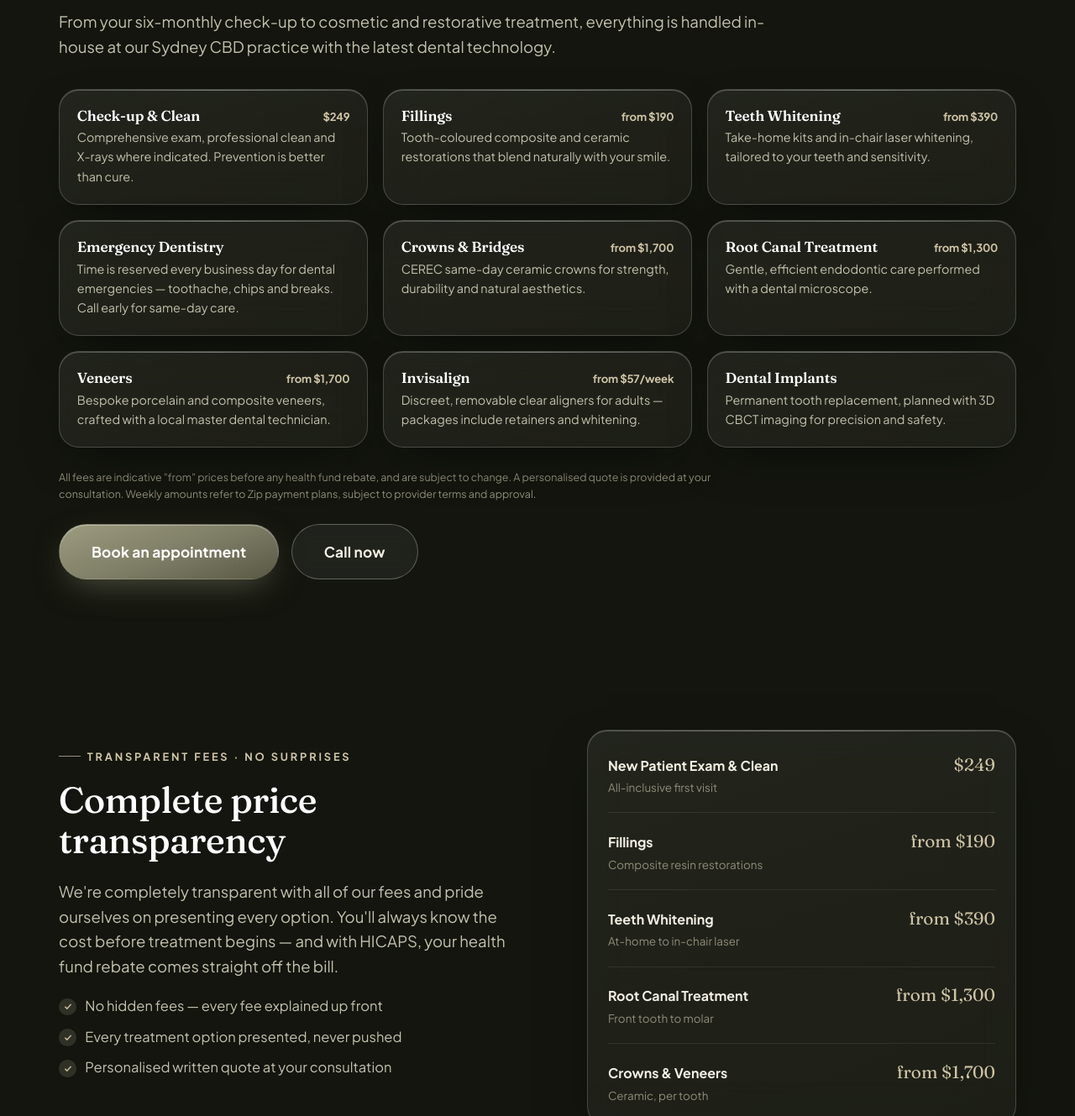
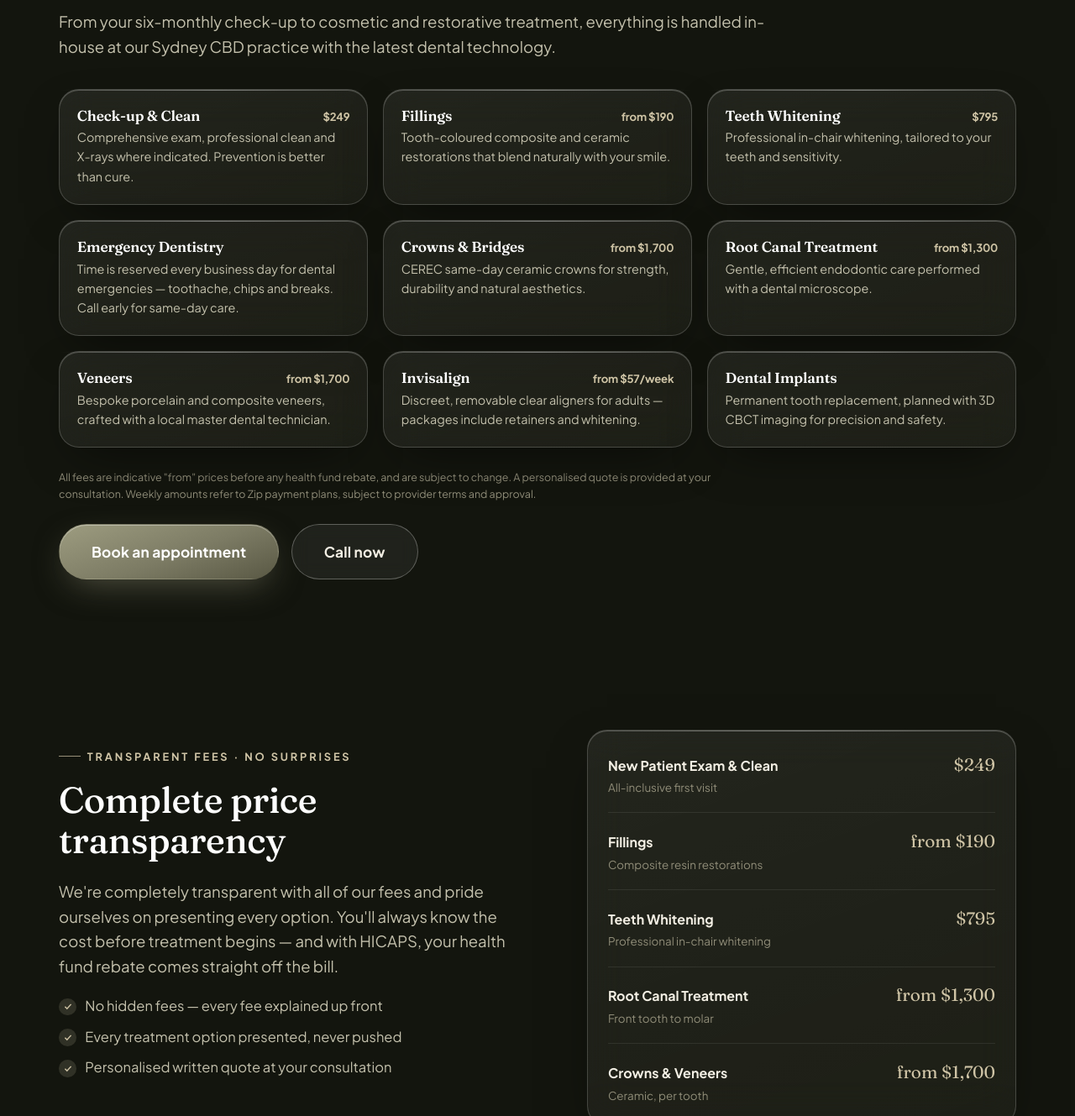
Before and after one commit to rowaynekapugama-GYA/horizon-google-ads-general-, a website: page index.html in a window 1280 px wide. Shown: the part 4580-5909 px from the top of the page at 84% size. Drawn offline with Linux system fonts and the light colour scheme.

Commit message:
Add files via upload

```diff
--- a/index.html
+++ b/index.html
@@ -467,7 +467,7 @@ height="0" width="0" style="display:none;visibility:hidden"></iframe></noscript>
       <div class="services">
         <div class="glass service reveal d1"><h3>Check-up &amp; Clean <span class="from">$249</span></h3><p>Comprehensive exam, professional clean and X-rays where indicated. Prevention is better than cure.</p></div>
         <div class="glass service reveal d1"><h3>Fillings <span class="from">from $190</span></h3><p>Tooth-coloured composite and ceramic restorations that blend naturally with your smile.</p></div>
-        <div class="glass service reveal d1"><h3>Teeth Whitening <span class="from">from $390</span></h3><p>Take-home kits and in-chair laser whitening, tailored to your teeth and sensitivity.</p></div>
+        <div class="glass service reveal d1"><h3>Teeth Whitening <span class="from">$795</span></h3><p>Professional in-chair whitening, tailored to your teeth and sensitivity.</p></div>
         <div class="glass service reveal d2"><h3>Emergency Dentistry</h3><p>Time is reserved every business day for dental emergencies — toothache, chips and breaks. Call early for same-day care.</p></div>
         <div class="glass service reveal d2"><h3>Crowns &amp; Bridges <span class="from">from $1,700</span></h3><p>CEREC same-day ceramic crowns for strength, durability and natural aesthetics.</p></div>
         <div class="glass service reveal d2"><h3>Root Canal Treatment <span class="from">from $1,300</span></h3><p>Gentle, efficient endodontic care performed with a dental microscope.</p></div>
@@ -500,7 +500,7 @@ height="0" width="0" style="display:none;visibility:hidden"></iframe></noscript>
       <div class="glass price-table reveal d2">
         <div class="price-row"><div class="item"><b>New Patient Exam &amp; Clean</b><span>All-inclusive first visit</span></div><span class="fee">$249</span></div>
         <div class="price-row"><div class="item"><b>Fillings</b><span>Composite resin restorations</span></div><span class="fee">from $190</span></div>
-        <div class="price-row"><div class="item"><b>Teeth Whitening</b><span>At-home to in-chair laser</span></div><span class="fee">from $390</span></div>
+        <div class="price-row"><div class="item"><b>Teeth Whitening</b><span>Professional in-chair whitening</span></div><span class="fee">$795</span></div>
         <div class="price-row"><div class="item"><b>Root Canal Treatment</b><span>Front tooth to molar</span></div><span class="fee">from $1,300</span></div>
         <div class="price-row"><div class="item"><b>Crowns &amp; Veneers</b><span>Ceramic, per tooth</span></div><span class="fee">from $1,700</span></div>
       </div>
```
